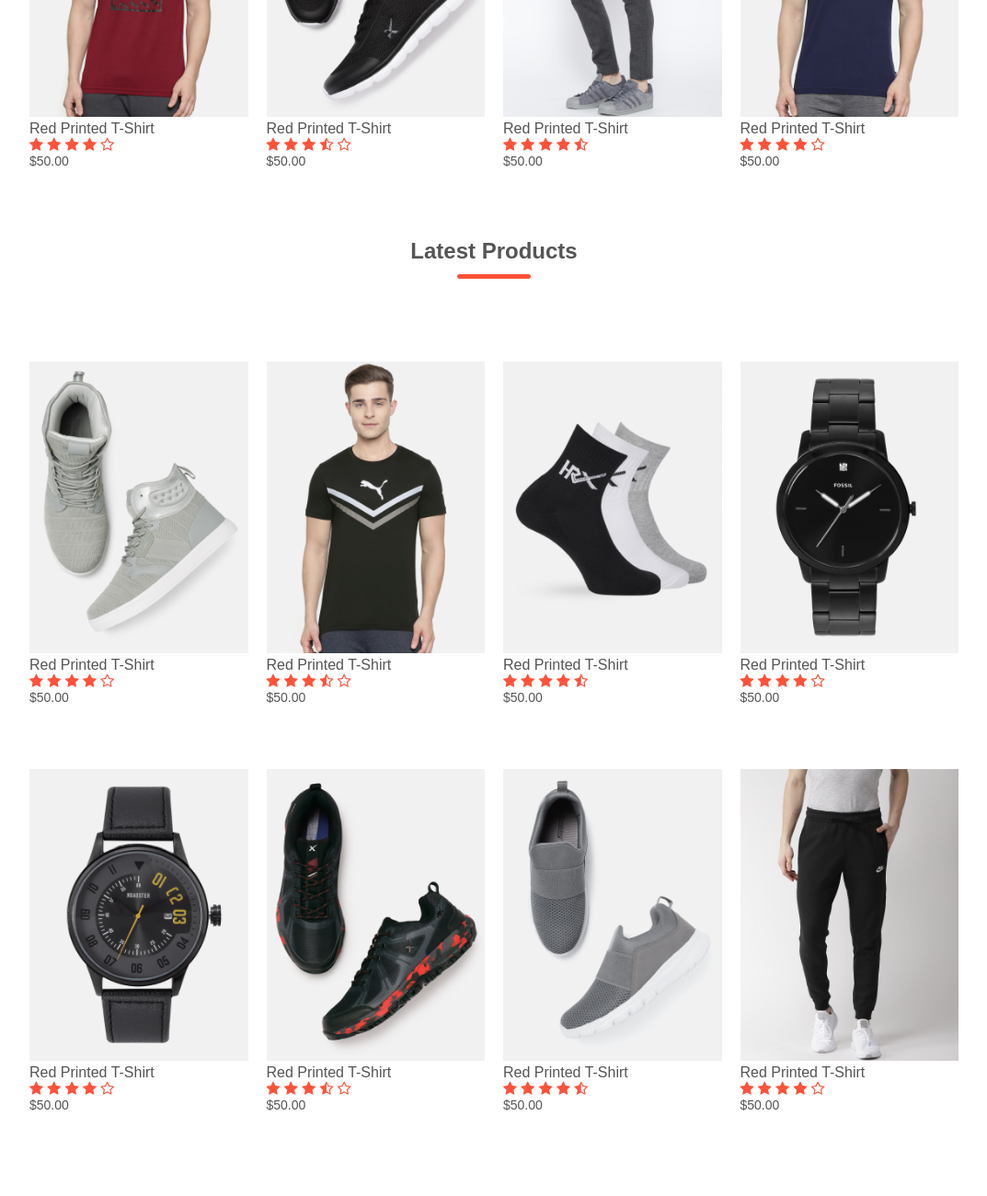
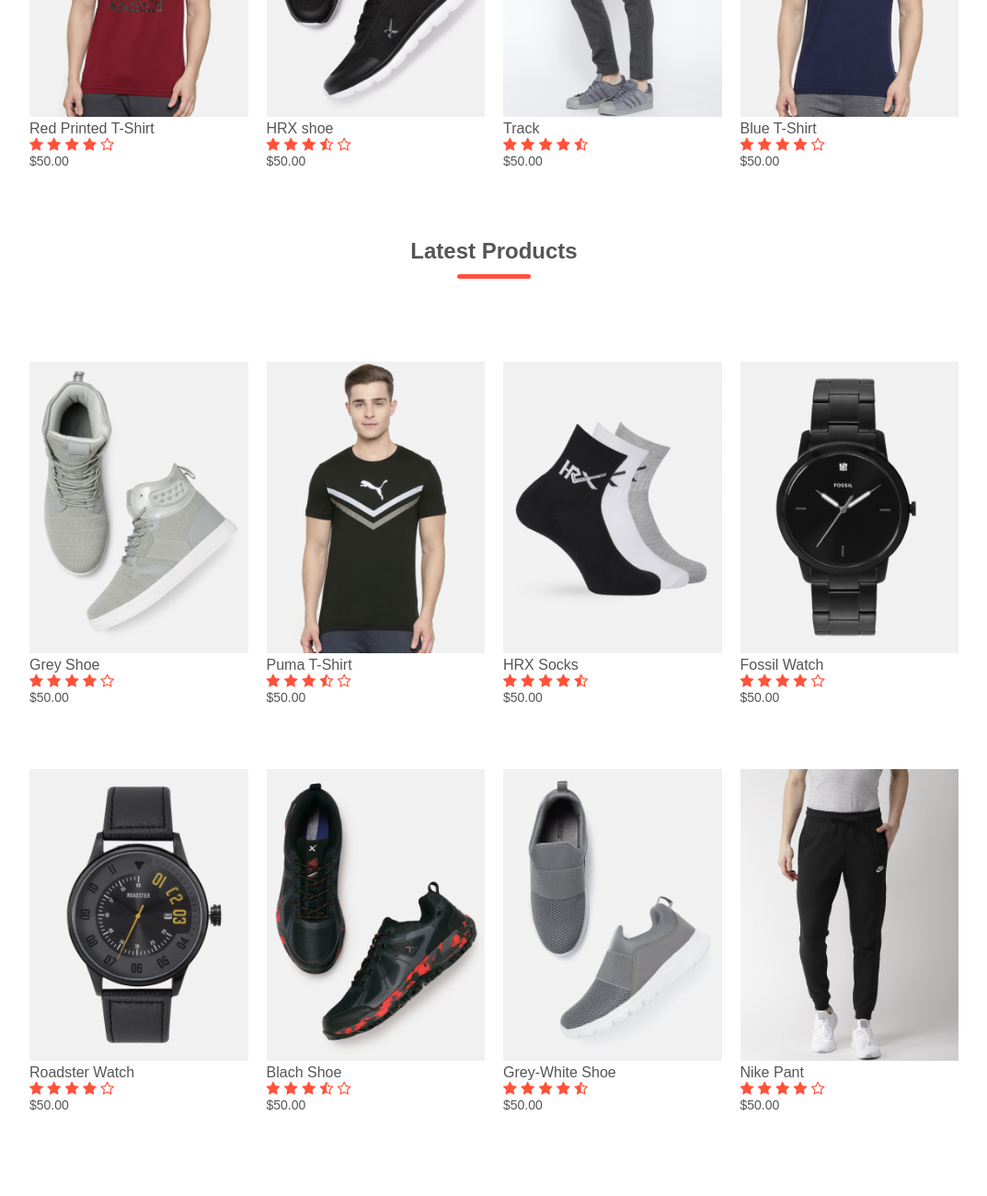
Before and after one commit to saiprasanna101002/EcommerceRedstore, a plain HTML site: page index.html in a window 1280 px wide. Shown: the part 1400-2700 px from the top of the page at 92% size, without its empty margins (103-1176 px from the left). Drawn offline with Linux system fonts and the light colour scheme.

Commit message:
Update index.html

```diff
--- a/index.html
+++ b/index.html
@@ -85,7 +85,7 @@
             </div>
             <div class="col-4">
                 <img src="product-2.jpg">
-                <h4>Red Printed T-Shirt</h4>
+                <h4>HRX shoe</h4>
                 <div class="rating">
                     <i class="fa fa-star" ></i>
                     <i class="fa fa-star" ></i>
@@ -100,7 +100,7 @@
             </div>
             <div class="col-4">
                 <img src="product-3.jpg">
-                <h4>Red Printed T-Shirt</h4>
+                <h4>Track</h4>
                 <div class="rating">
                     <i class="fa fa-star" ></i>
                     <i class="fa fa-star" ></i>
@@ -115,7 +115,7 @@
             </div>
             <div class="col-4">
                 <img src="product-4.jpg">
-                <h4>Red Printed T-Shirt</h4>
+                <h4>Blue T-Shirt</h4>
                 <div class="rating">
                     <i class="fa fa-star" ></i>
                     <i class="fa fa-star" ></i>
@@ -134,7 +134,7 @@
         <div class="row">
             <div class="col-4">
                 <img src="product-5.jpg">
-                <h4>Red Printed T-Shirt</h4>
+                <h4>Grey Shoe</h4>
                 <div class="rating">
                     <i class="fa fa-star" ></i>
                     <i class="fa fa-star" ></i>
@@ -149,7 +149,7 @@
             </div>
             <div class="col-4">
                 <img src="product-6.jpg">
-                <h4>Red Printed T-Shirt</h4>
+                <h4>Puma T-Shirt</h4>
                 <div class="rating">
                     <i class="fa fa-star" ></i>
                     <i class="fa fa-star" ></i>
@@ -164,7 +164,7 @@
             </div>
             <div class="col-4">
                 <img src="product-7.jpg">
-                <h4>Red Printed T-Shirt</h4>
+                <h4>HRX Socks </h4>
                 <div class="rating">
                     <i class="fa fa-star" ></i>
                     <i class="fa fa-star" ></i>
@@ -179,7 +179,7 @@
             </div>
             <div class="col-4">
                 <img src="product-8.jpg">
-                <h4>Red Printed T-Shirt</h4>
+                <h4>Fossil Watch</h4>
                 <div class="rating">
                     <i class="fa fa-star" ></i>
                     <i class="fa fa-star" ></i>
@@ -196,7 +196,7 @@
             <div class="row">
                 <div class="col-4">
                     <img src="product-9.jpg">
-                    <h4>Red Printed T-Shirt</h4>
+                    <h4>Roadster Watch</h4>
                     <div class="rating">
                         <i class="fa fa-star" ></i>
                         <i class="fa fa-star" ></i>
@@ -211,7 +211,7 @@
                 </div>
                 <div class="col-4">
                     <img src="product-10.jpg">
-                    <h4>Red Printed T-Shirt</h4>
+                    <h4>Blach Shoe</h4>
                     <div class="rating">
                         <i class="fa fa-star" ></i>
                         <i class="fa fa-star" ></i>
@@ -226,7 +226,7 @@
                 </div>
                 <div class="col-4">
                     <img src="product-11.jpg">
-                    <h4>Red Printed T-Shirt</h4>
+                    <h4>Grey-White Shoe</h4>
                     <div class="rating">
                         <i class="fa fa-star" ></i>
                         <i class="fa fa-star" ></i>
@@ -241,7 +241,7 @@
                 </div>
                 <div class="col-4">
                     <img src="product-12.jpg">
-                    <h4>Red Printed T-Shirt</h4>
+                    <h4>Nike Pant</h4>
                     <div class="rating">
                         <i class="fa fa-star" ></i>
                         <i class="fa fa-star" ></i>
```
